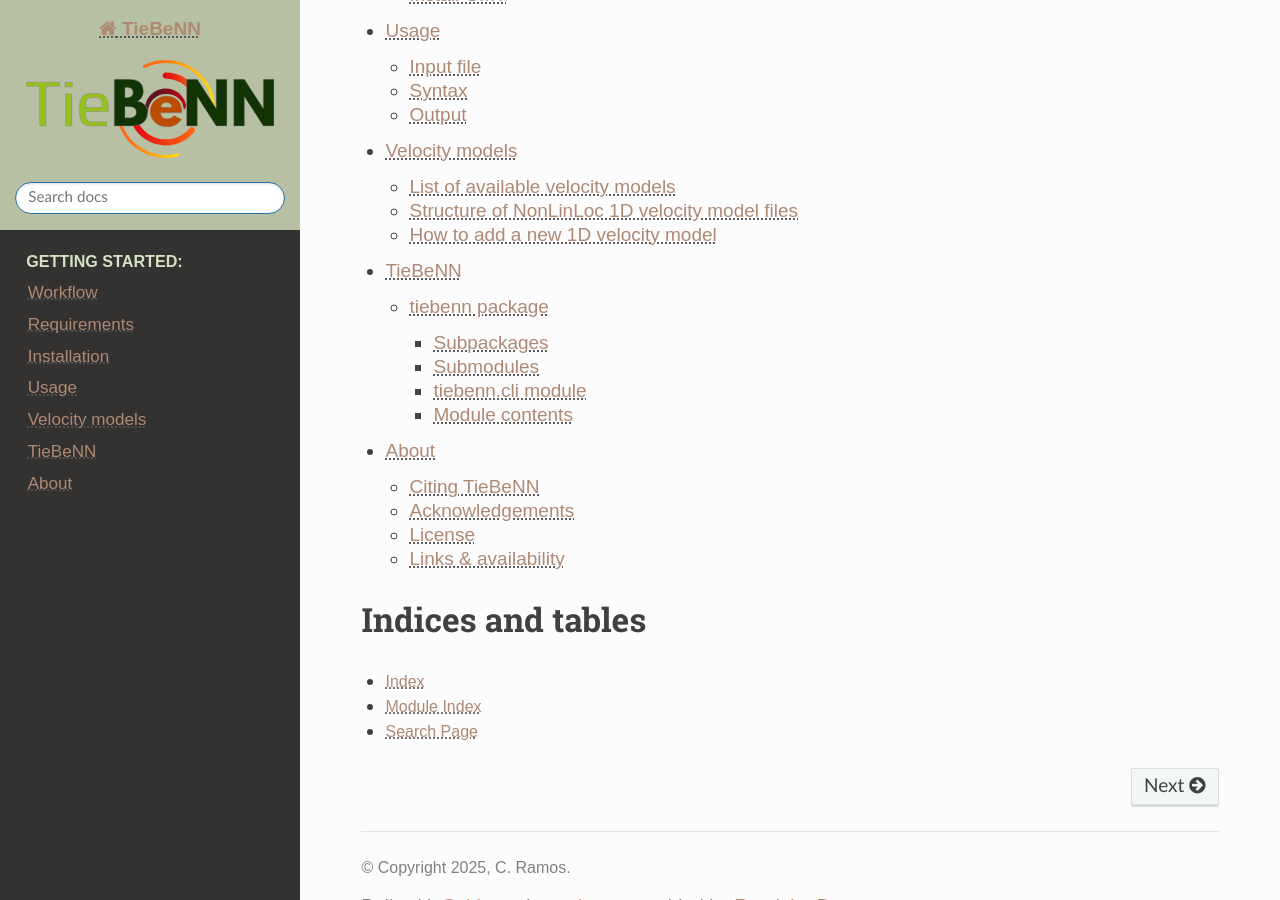
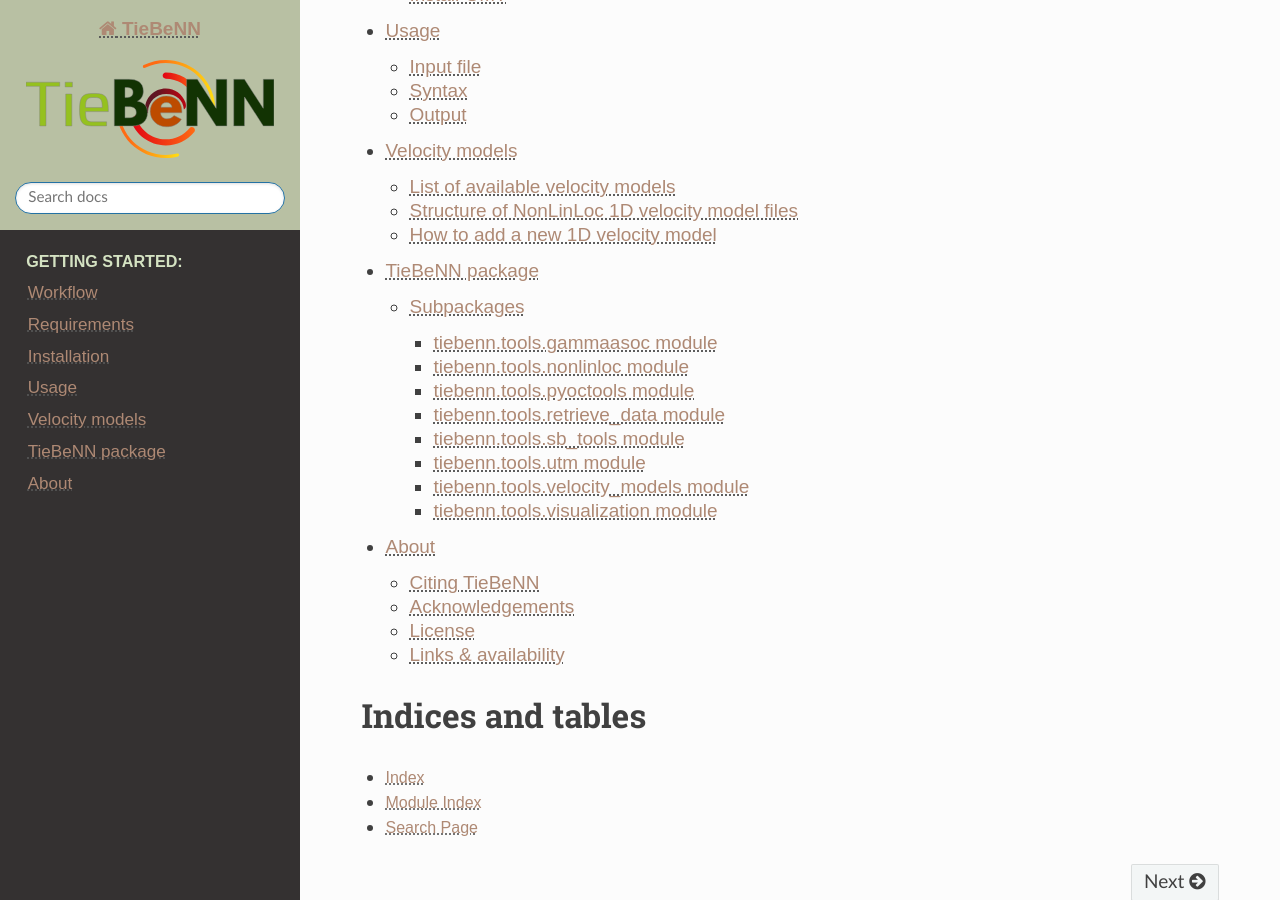
Before and after one commit to Cthuulhaa/tiebenn, a Sphinx documentation site: the page built from docs/index.rst, in a window 1280 px wide and 900 px high, scrolled down 781 px. Built offline with Sphinx 7.4.7 and the Read the Docs theme 3.1.0, drawn with Linux system fonts in a browser that asks for light colours.

Commit message:
Fixed RTD

```diff
--- a/docs/index.rst
+++ b/docs/index.rst
@@ -17,13 +17,13 @@ TieBeNN documentation
    :maxdepth: 3
    :caption: Getting started:
 
-   workflow
-   requirements
-   installation
-   usage
-   velocity_models
-   modules
-   about
+   pages/workflow.rst
+   pages/requirements.rst
+   pages/installation.rst
+   pages/usage.rst
+   pages/velocity_models.rst
+   tiebenn
+   pages/about.rst
 
 Indices and tables
 ==================
--- a/docs/tiebenn.rst
+++ b/docs/tiebenn.rst
@@ -1,4 +1,4 @@
-tiebenn package
+TieBeNN package
 ===============
 
 Subpackages
@@ -7,23 +7,11 @@ Subpackages
 .. toctree::
    :maxdepth: 3
 
-   tiebenn.tools
-
-Submodules
-----------
-
-tiebenn.cli module
-------------------
-
-.. automodule:: tiebenn.cli
-   :members:
-   :show-inheritance:
-   :undoc-members:
-
-Module contents
----------------
-
-.. automodule:: tiebenn
-   :members:
-   :show-inheritance:
-   :undoc-members:
+   tools/gammaasoc.rst
+   tools/nonlinloc.rst
+   tools/pyoctools.rst
+   tools/retrieve_data.rst
+   tools/sb_tools.rst
+   tools/utm.rst
+   tools/velocity_models.rst
+   tools/visualization.rst
--- /dev/null
+++ b/docs/tools/gammaasoc.rst
@@ -0,0 +1,7 @@
+tiebenn.tools.gammaasoc module
+==============================
+
+.. automodule:: tiebenn.tools.gammaasoc
+   :members:
+   :undoc-members:
+   :show-inheritance:
--- /dev/null
+++ b/docs/tools/nonlinloc.rst
@@ -0,0 +1,7 @@
+tiebenn.tools.nonlinloc module
+==============================
+
+.. automodule:: tiebenn.tools.nonlinloc
+   :members:
+   :undoc-members:
+   :show-inheritance:
--- /dev/null
+++ b/docs/tools/pyoctools.rst
@@ -0,0 +1,7 @@
+tiebenn.tools.pyoctools module
+==============================
+
+.. automodule:: tiebenn.tools.pyoctools
+   :members:
+   :undoc-members:
+   :show-inheritance:
--- /dev/null
+++ b/docs/tools/retrieve_data.rst
@@ -0,0 +1,7 @@
+tiebenn.tools.retrieve_data module
+==================================
+
+.. automodule:: tiebenn.tools.retrieve_data
+   :members:
+   :undoc-members:
+   :show-inheritance:
--- /dev/null
+++ b/docs/tools/sb_tools.rst
@@ -0,0 +1,7 @@
+tiebenn.tools.sb_tools module
+=============================
+
+.. automodule:: tiebenn.tools.sb_tools
+   :members:
+   :undoc-members:
+   :show-inheritance:
--- /dev/null
+++ b/docs/tools/utm.rst
@@ -0,0 +1,7 @@
+tiebenn.tools.utm module
+========================
+
+.. automodule:: tiebenn.tools.utm
+   :members:
+   :undoc-members:
+   :show-inheritance:
--- /dev/null
+++ b/docs/tools/velocity_models.rst
@@ -0,0 +1,7 @@
+tiebenn.tools.velocity_models module
+====================================
+
+.. automodule:: tiebenn.tools.velocity_models
+   :members:
+   :undoc-members:
+   :show-inheritance:
--- /dev/null
+++ b/docs/tools/visualization.rst
@@ -0,0 +1,7 @@
+tiebenn.tools.visualization module
+==================================
+
+.. automodule:: tiebenn.tools.visualization
+   :members:
+   :undoc-members:
+   :show-inheritance:
```
Also changed, not shown: docs/modules.rst (deleted, +0 -7 lines), docs/pages/usage.rst (renamed from docs/usage.rst, +6 -6 lines), docs/tiebenn.tools.rst (deleted, +0 -85 lines), docs/pages/about.rst (renamed from docs/about.rst), docs/pages/installation.rst (renamed from docs/installation.rst), docs/pages/requirements.rst (renamed from docs/requirements.rst), docs/pages/velocity_models.rst (renamed from docs/velocity_models.rst), docs/pages/workflow.rst (renamed from docs/workflow.rst).
